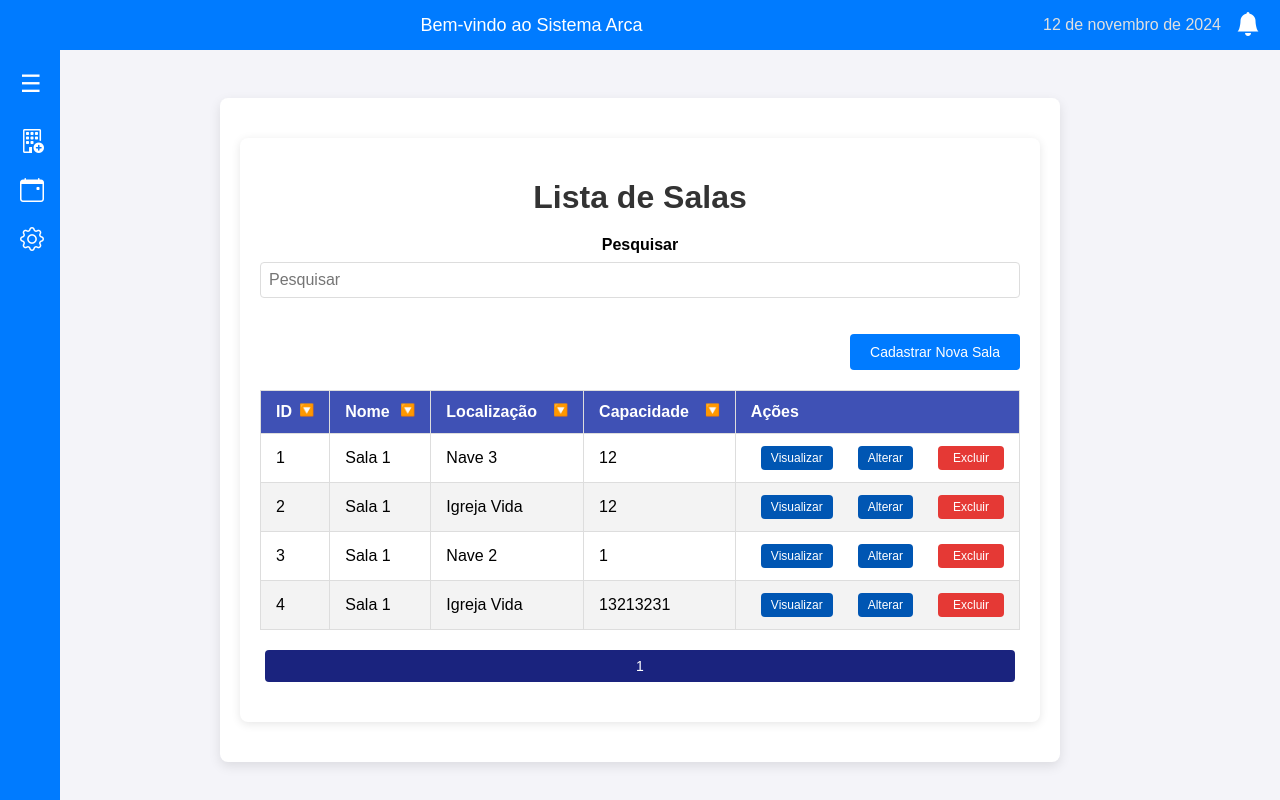
After one commit to guilhermedublim/arca, a Flask app: page /salas in a window 1280 px wide. The commit adds this page. Run offline with Flask 3, Linux system fonts and the light colour scheme.

Commit message:
Realizado conexão com o banco de dados e implementação das ações de manutenção de salas.

```diff
--- a/app.py
+++ b/app.py
@@ -1,6 +1,15 @@
 from flask import Flask, render_template, request, redirect, url_for
+from flask_sqlalchemy import SQLAlchemy
+from sqlalchemy import create_engine
+from sqlalchemy.orm import scoped_session, sessionmaker
+from urllib.parse import quote
+from extensions import app, db
+from models.sala import Sala
 
-app = Flask(__name__)
+db_session = db.session
+
+with app.app_context():
+    db.create_all()
 
 # Dados simulados
 salas = [{"nome": "Sala A", "localizacao": "Andar 1", "capacidade": 10, "equipamentos": "Projetor, Wi-Fi"}]
@@ -24,23 +33,64 @@ def login():
             return "Usuário ou senha incorretos", 401
     return render_template('login.html')
 
-
 @app.route('/menu')
 def menu():
     return render_template('menu.html', notificacoes=notificacoes)
 
-@app.route('/cadastro_sala', methods=['GET', 'POST'])
-def cadastro_sala():
+@app.route('/salas', methods=['GET'])
+def listar_salas():
+    per_page = 10  # Número de registros por página
+    page = request.args.get('page', 1, type=int)
+    pagination = Sala.query.paginate(page=page, per_page=per_page, error_out=False)
+    salas = pagination.items
+    return render_template('salas.html', salas=salas, pagination=pagination)
+
+@app.route('/salas/cadastrar', methods=['GET', 'POST'])
+def cadastrar_sala():
     if request.method == 'POST':
-        nova_sala = {
-            "nome": request.form['nome'],
-            "localizacao": request.form['localizacao'],
-            "capacidade": request.form['capacidade'],
-            "equipamentos": request.form['equipamentos']
-        }
-        salas.append(nova_sala)
+        # Captura os dados do formulário
+        nome = request.form['nome']
+        localizacao = request.form['localizacao']
+        capacidade = int(request.form['capacidade'])
+        equipamentos = request.form['equipamentos']
+
+        # Cria uma nova instância do modelo Sala
+        nova_sala = Sala(nome=nome, localizacao=localizacao, capacidade=capacidade, equipamentos=equipamentos)
+
+        # Adiciona e faz commit no banco de dados usando db_session
+        db_session.add(nova_sala)
+        db_session.commit()
+
         return redirect(url_for('menu'))
-    return render_template('cadastro_sala.html')
+
+    return render_template('sala_form.html', titulo="Cadastrar Sala", sala=None, readonly=False, action_url=url_for('cadastrar_sala'))
+
+@app.route('/salas/editar/<int:sala_id>', methods=['GET', 'POST'])
+def editar_sala(sala_id):
+    sala = Sala.query.get_or_404(sala_id)
+    if request.method == 'POST':
+        sala.nome = request.form['nome']
+        sala.localizacao = request.form['localizacao']
+        sala.capacidade = int(request.form['capacidade'])
+        sala.equipamentos = request.form['equipamentos']
+        db.session.commit()
+
+        return redirect(url_for('listar_salas'))
+
+    return render_template('sala_form.html', titulo="Alterar Sala", sala=sala, readonly=False, action_url=url_for('editar_sala', sala_id=sala_id))
+
+@app.route('/salas/excluir/<int:sala_id>', methods=['POST'])
+def excluir_sala(sala_id):
+    sala = Sala.query.get_or_404(sala_id)
+    db.session.delete(sala)
+    db.session.commit()
+
+    return redirect(url_for('listar_salas'))
+
+@app.route('/salas/visualizar/<int:sala_id>', methods=['GET'])
+def visualizar_sala(sala_id):
+    sala = Sala.query.get_or_404(sala_id)
+    return render_template('sala_form.html', titulo="Visualizar Sala", sala=sala, readonly=True, action_url="#")
 
 @app.route('/reservas')
 def reservas_salas():
--- a/static/style.css
+++ b/static/style.css
@@ -115,7 +115,7 @@ a:hover {
 /* Estilos específicos para menu.html */
 .menu-container {
     width: 100%;
-    max-width: 600px;
+    max-width: 800px;
     background: #ffffff;
     padding: 20px;
     border-radius: 8px;
@@ -348,3 +348,175 @@ footer {
 .menu-container {
     margin-top: 60px;
 }
+
+
+
+
+/* SALAS */
+/* Global styles */
+body {
+    font-family: Arial, sans-serif;
+    margin: 0;
+    padding: 0;
+    background-color: #f4f4f9;
+}
+
+.container {
+    max-width: 800px;
+    margin: 20px auto;
+    padding: 20px;
+    background: #fff;
+    border-radius: 8px;
+    box-shadow: 0 2px 10px rgba(0, 0, 0, 0.1);
+}
+
+h1 {
+    text-align: center;
+    color: #333;
+    margin-bottom: 20px;
+}
+
+.search-bar label {
+    font-weight: bold;
+}
+
+/* Table styles */
+.table-container {
+    margin-top: 20px;
+}
+
+.styled-table {
+    width: 100%;
+    border-collapse: collapse;
+}
+
+.styled-table th, .styled-table td {
+    padding: 12px 15px;
+    border: 1px solid #ddd;
+    text-align: left;
+}
+
+.styled-table thead {
+    background-color: #3f51b5;
+    color: white;
+}
+
+.styled-table tbody tr:nth-child(even) {
+    background-color: #f3f3f3;
+}
+
+.styled-table tbody tr:hover {
+    background-color: #f1f1f1;
+}
+
+.filter-icon {
+    float: right;
+    font-size: 12px;
+}
+
+.pagination button {
+    border: none;
+    background-color: #3f51b5;
+    color: white;
+    padding: 8px 12px;
+    margin: 0 5px;
+    border-radius: 4px;
+    cursor: pointer;
+    font-size: 14px;
+}
+
+.pagination button.active {
+    background-color: #1a237e;
+}
+
+.pagination button:hover {
+    background-color: #283593;
+}
+
+.search-bar {
+    display: flex;
+    flex-direction: column;
+    margin-bottom: 20px;
+    /* justify-content: space-between;
+    align-items: center; */
+}
+
+.search-bar input {
+    padding: 8px;
+    width: 100%;
+    max-width: 100%;
+    border: 1px solid #ddd;
+    border-radius: 4px;
+}
+
+/* Botão de cadastrar nova sala */
+.button-container {
+    display: flex;
+    justify-content: flex-end;
+    margin-bottom: 10px;
+}
+
+.button-container .button {
+    font-size: 14px;
+    padding: 10px 20px;
+    background-color: #007bff;
+    color: white;
+    border: none;
+    border-radius: 4px;
+    cursor: pointer;
+}
+
+.button-container .button:hover {
+    background-color: #0056b3;
+}
+
+/* Botões de ação */
+.styled-table td a.button,
+.styled-table td button {
+    font-size: 12px;
+    padding: 5px 10px;
+    margin: 0 5px;
+    display: inline-block;
+}
+
+/* Pagination */
+.pagination {
+    margin: 20px 0;
+    display: flex;
+    justify-content: center;
+    align-items: center;
+}
+
+/* Botões da consulta */
+
+/* Alinhar botões de ação */
+.action-buttons {
+    display: flex;
+    justify-content: space-around; /* Espaçamento uniforme */
+    align-items: center; /* Alinhar verticalmente */
+    gap: 5px; /* Espaçamento entre os botões */
+}
+
+.action-buttons a.button, .action-buttons button {
+    font-size: 12px;
+    padding: 5px 10px;
+    margin: 0;
+    border: none;
+    border-radius: 4px;
+    background-color: #0056b3;
+    color: white;
+    text-decoration: none;
+    cursor: pointer;
+}
+
+.action-buttons a.button:hover, .action-buttons button:hover {
+    background-color: #0056b3;
+}
+
+.action-buttons .danger {
+    background-color: #e53935;
+}
+
+.action-buttons .danger:hover {
+    background-color: #b71c1c;
+}
--- a/templates/base.html
+++ b/templates/base.html
@@ -13,9 +13,9 @@
         <button class="toggle-btn" onclick="toggleSidebar()">☰</button>
         <ul class="menu-list">
             <li>
-                <a href="{{ url_for('cadastro_sala') }}">
+                <a href="{{ url_for('listar_salas') }}">
                     <i class="bi bi-building-add"></i>
-                    <span class="text">Cadastro de Salas</span>
+                    <span class="text">Gestão de Salas</span>
                 </a>
             </li>
             <li>
--- a/templates/menu.html
+++ b/templates/menu.html
@@ -5,7 +5,7 @@
 {% block content %}
 <h2>Menu Principal</h2>
 <ul>
-    <li><a href="{{ url_for('cadastro_sala') }}">Cadastro de Salas</a></li>
+    <li><a href="{{ url_for('cadastrar_sala') }}">Cadastro de Salas</a></li>
     <li><a href="{{ url_for('reservas_salas') }}">Reservas de Salas</a></li>
     <li><a href="#">Configurações de Conta</a></li>
 </ul>
--- /dev/null
+++ b/templates/salas.html
@@ -0,0 +1,70 @@
+{% extends "base.html" %}
+
+{% block title %}Listar Salas{% endblock %}
+
+{% block content %}
+
+<div class="container">
+    <h1>Lista de Salas</h1>
+    <div class="search-bar">
+        <label for="search">Pesquisar</label>
+        <input type="text" id="search" placeholder="Pesquisar">
+    </div>
+    <div class="button-container">
+        <form action="{{ url_for('cadastrar_sala') }}" method="GET" style="display:inline;">
+            <button type="submit" class="button">Cadastrar Nova Sala</button>
+        </form>
+    </div>
+    <div class="table-container">
+        <table class="styled-table">
+            <thead>
+                <tr>
+                    <th>ID<span class="filter-icon">🔽</span></th>
+                    <th>Nome<span class="filter-icon">🔽</span></th>
+                    <th>Localização<span class="filter-icon">🔽</span></th>
+                    <th>Capacidade<span class="filter-icon">🔽</span></th>
+                    <th>Ações</th>
+                </tr>
+            </thead>
+            <tbody>
+                {% for sala in salas %}
+                <tr>
+                    <td>{{ sala.id }}</td>
+                    <td>{{ sala.nome }}</td>
+                    <td>{{ sala.localizacao }}</td>
+                    <td>{{ sala.capacidade }}</td>
+                    <td>
+                        <div class="action-buttons">
+                            <a href="{{ url_for('visualizar_sala', sala_id=sala.id) }}" class="button">Visualizar</a>
+                            <a href="{{ url_for('editar_sala', sala_id=sala.id) }}" class="button">Alterar</a>
+                            <form action="{{ url_for('excluir_sala', sala_id=sala.id) }}" method="POST" style="margin: 0;">
+                                <button type="submit" class="button danger">Excluir</button>
+                            </form>
+                        </div>
+                    </td>
+                </tr>
+                {% endfor %}
+            </tbody>
+        </table>
+    </div>
+    <div class="pagination">
+        {% if pagination.has_prev %}
+        <a href="{{ url_for('listar_salas', page=pagination.prev_num) }}">&laquo;</a>
+        {% endif %}
+        {% for page_num in pagination.iter_pages(left_edge=2, right_edge=2, left_current=2, right_current=2) %}
+        {% if page_num %}
+            {% if page_num == pagination.page %}
+            <button class="active">{{ page_num }}</button>
+            {% else %}
+            <a href="{{ url_for('listar_salas', page=page_num) }}">{{ page_num }}</a>
+            {% endif %}
+        {% else %}
+        ...
+        {% endif %}
+        {% endfor %}
+        {% if pagination.has_next %}
+        <a href="{{ url_for('listar_salas', page=pagination.next_num) }}">&raquo;</a>
+        {% endif %}
+    </div>
+</div>
+{% endblock %}
```
Also changed, not shown: extensions.py (added, +9 -0 lines), models/sala.py (added, +10 -0 lines), models/usuario.py (added, +14 -0 lines), templates/cadastro_sala.html (deleted, +0 -18 lines), templates/reservas.html (+6 -10 lines), templates/sala_form.html (added, +48 -0 lines), arca.db (added).
